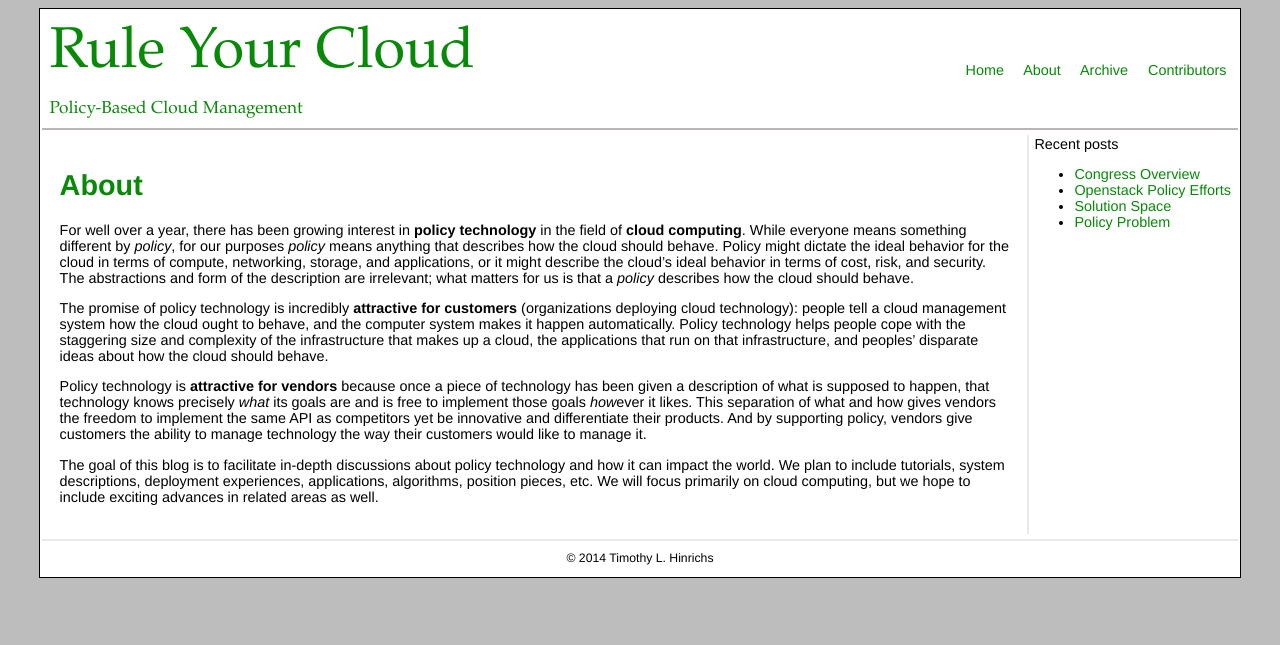
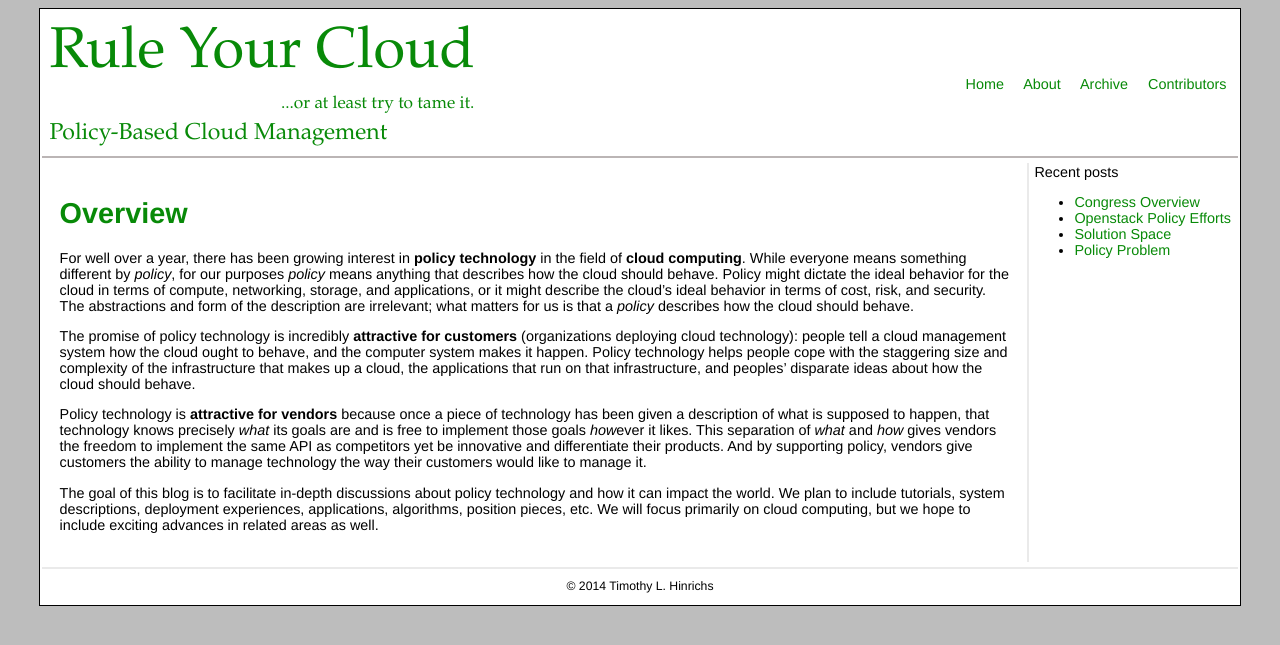
Before and after one commit to timothyhinrichs/timothyhinrichs.github.io, a Jekyll site: the page built from about.md, in a window 1280 px wide. Shown: the top 645 px of the page. Built offline with Jekyll 4.4.1, drawn with Linux system fonts in a browser that asks for light colours.

Commit message:
Added archive page and improved layout

```diff
--- a/_config.yml
+++ b/_config.yml
@@ -17,6 +17,5 @@ pages_list:
   Contributors: '/contributors.html'
 
 name: Rule Your Cloud
-# name: Automating policy
-# name: Cloud By Law
+name_augmentation: ...or at least try to tame it.
 description: Policy-Based Cloud Management
--- a/_includes/header.html
+++ b/_includes/header.html
@@ -1,7 +1,12 @@
 
-<div class="title">
-{{site.name}}
+<div class="titleblock">
+    <div class="title">
+    {{site.name}}
+    </div>
+    <div class="titleaugment">
+    {{site.name_augmentation}}
+    </div>
+    <div class="titledescription">
+    {{site.description}}
+    </div>
 </div>
-<div class="subtitle">
-{{site.description}}
-</div>
--- a/about.md
+++ b/about.md
@@ -3,13 +3,13 @@ layout: base_with_sidebar
 comments: False
 ---
 
-# About
+# Overview
 
 
 For well over a year, there has been growing interest in **policy technology** in the field of **cloud computing**.  While everyone means something different by *policy*, for our purposes *policy* means anything that describes how the cloud should behave.  Policy might dictate the ideal behavior for the cloud in terms of compute, networking, storage, and applications, or it might describe the cloud's ideal behavior in terms of cost, risk, and security.  The abstractions and form of the description are irrelevant; what matters for us is that a *policy* describes how the cloud should behave.
 
-The promise of policy technology is incredibly **attractive for customers** (organizations deploying cloud technology): people tell a cloud management system how the cloud ought to behave, and the computer system makes it happen automatically.  Policy technology helps people cope with the staggering size and complexity of the infrastructure that makes up a cloud, the applications that run on that infrastructure, and peoples' disparate ideas about how the cloud should behave.
+The promise of policy technology is incredibly **attractive for customers** (organizations deploying cloud technology): people tell a cloud management system how the cloud ought to behave, and the computer system makes it happen.  Policy technology helps people cope with the staggering size and complexity of the infrastructure that makes up a cloud, the applications that run on that infrastructure, and peoples' disparate ideas about how the cloud should behave.
 
-Policy technology is **attractive for vendors** because once a piece of technology has been given a description of what is supposed to happen, that technology knows precisely *what* its goals are and is free to implement those goals *how*ever it likes.  This separation of what and how gives vendors the freedom to implement the same API as competitors yet be innovative and differentiate their products.  And by supporting policy, vendors give customers the ability to manage technology the way their customers would like to manage it.
+Policy technology is **attractive for vendors** because once a piece of technology has been given a description of what is supposed to happen, that technology knows precisely *what* its goals are and is free to implement those goals *how*ever it likes.  This separation of *what* and *how* gives vendors the freedom to implement the same API as competitors yet be innovative and differentiate their products.  And by supporting policy, vendors give customers the ability to manage technology the way their customers would like to manage it.
 
 The goal of this blog is to facilitate in-depth discussions about policy technology and how it can impact the world.  We plan to include tutorials, system descriptions, deployment experiences, applications, algorithms, position pieces, etc.  We will focus primarily on cloud computing, but we hope to include exciting advances in related areas as well.
--- a/assets/style.css
+++ b/assets/style.css
@@ -39,23 +39,28 @@ h1, h2, h3, h4 {
     font-family: Helvetica, Arial, sans-serif;
     color: #088A08;
 }
+.titleblock {
+    font-family: Garamond, serif; /*Helvetica, Arial, sans-serif;*/
+    width: 75%;
+    color: #088A08;
+    font-style: bold;
+    background-color: white;
+}
 .title {
-    font-family: Garamond, serif; /*Helvetica, Arial, sans-serif;*/
     text-align: left;
     font-size: 400%;
     padding: 5px;
-    color: #088A08;
-    font-style: bold;
-    background-color: white;
     width: 80%;
 }
-.subtitle {
-    font-family: Garamond, serif; /*Helvetica, Arial, sans-serif;*/
+.titleaugment {
+    text-align: right;
+    font-size: 120%;
+    width: 80%;
+}
+.titledescription {
     text-align: left;
-    font-size: 120%;
+    font-size: 160%;
     padding: 5px;
-    color: #088A08;
-    font-style: bold;
     background-color: white;
     width: 80%;
 }
```
Also changed, not shown: _posts/2014-06-18-solution-space.md (+1 -1 lines), archive.md (added, +18 -0 lines).
